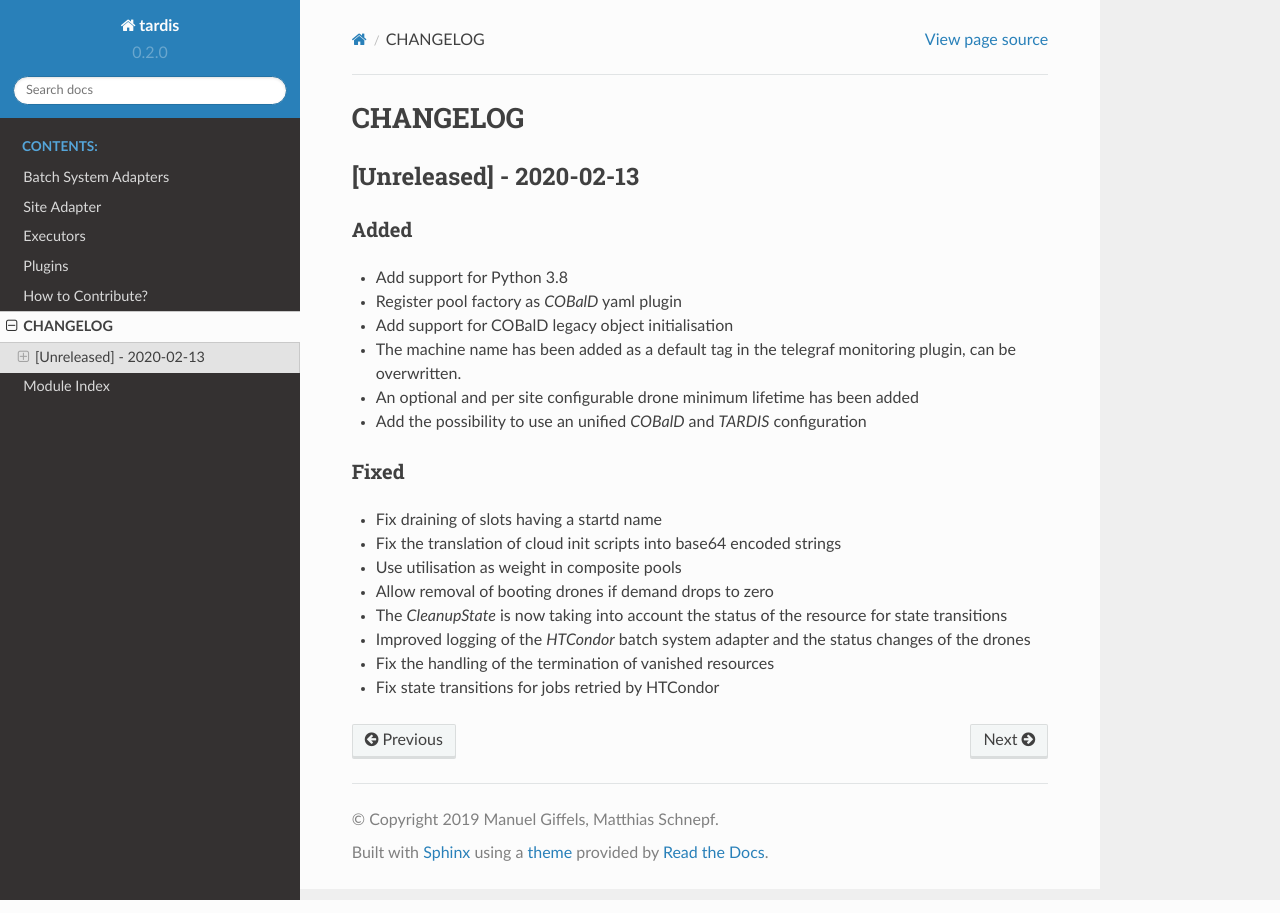
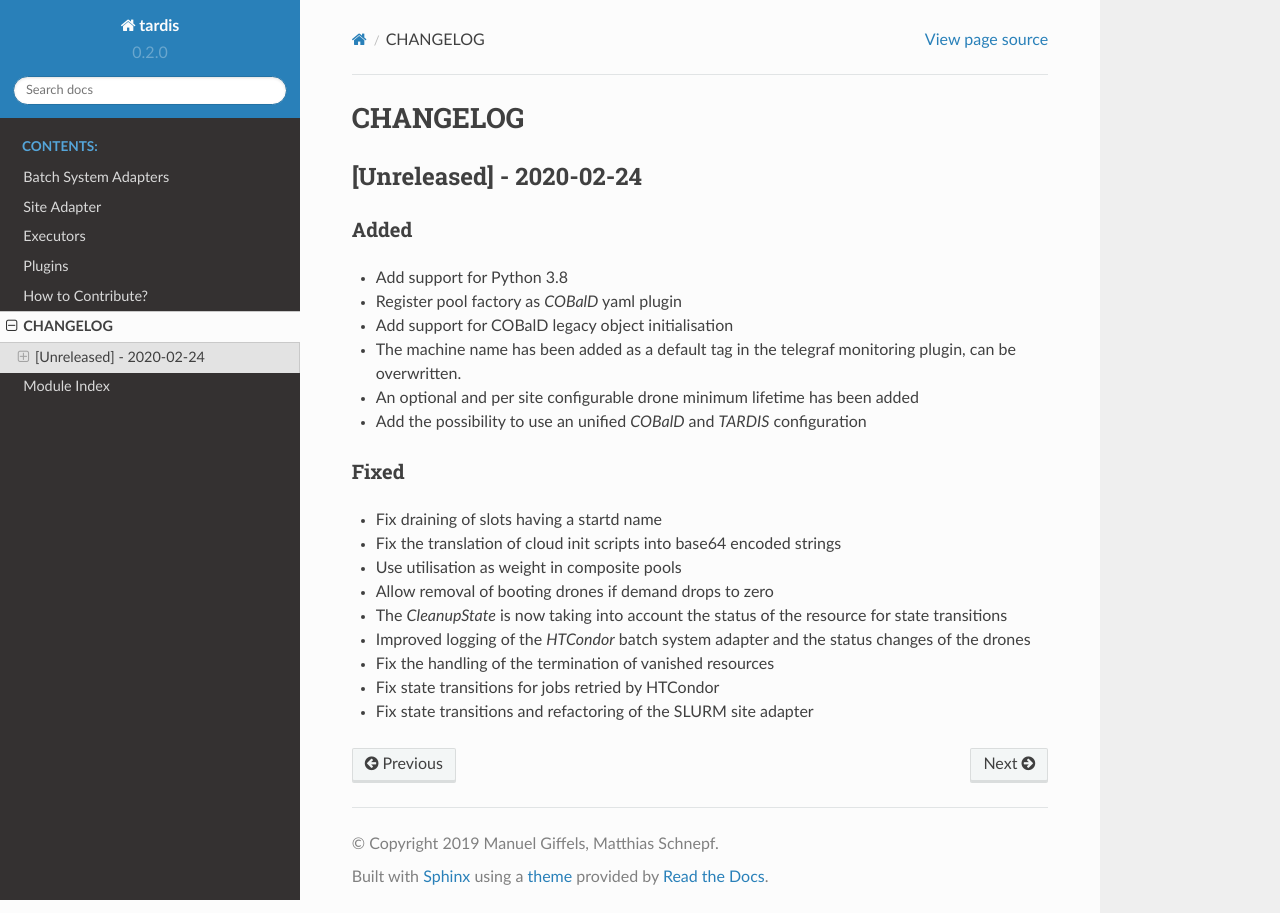
Before and after one commit to MatterMiners/tardis, a Sphinx documentation site: the page built from docs/source/changelog.rst, in a window 1280 px wide. Built offline with Sphinx 7.4.7 and the Read the Docs theme 2.0.0, drawn with Linux system fonts in a browser that asks for light colours.

Commit message:
Fix state transitions and refactoring of the slurm site adapter

```diff
--- a/docs/source/changelog.rst
+++ b/docs/source/changelog.rst
@@ -1,4 +1,4 @@
-.. Created by changelog.py at 2020-02-13, command
+.. Created by changelog.py at 2020-02-24, command
    '/Users/giffler/.cache/pre-commit/repont7o94ca/py_env-default/bin/changelog docs/source/changes compile --output=docs/source/changelog.rst'
    based on the format of 'https://keepachangelog.com/'
 
@@ -6,7 +6,7 @@
 CHANGELOG
 #########
 
-[Unreleased] - 2020-02-13
+[Unreleased] - 2020-02-24
 =========================
 
 Added
@@ -30,3 +30,4 @@ Fixed
 * Improved logging of the `HTCondor` batch system adapter and the status changes of the drones
 * Fix the handling of the termination of vanished resources
 * Fix state transitions for jobs retried by HTCondor
+* Fix state transitions and refactoring of the SLURM site adapter
```
Also changed, not shown: docs/source/changes/128.fix_state_transitions_in_slurm_adapter.yaml (added, +9 -0 lines), 2 other files.
